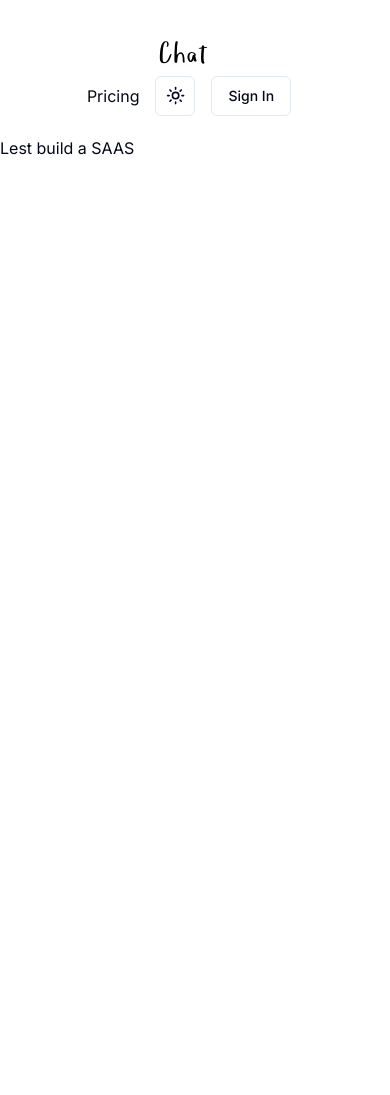
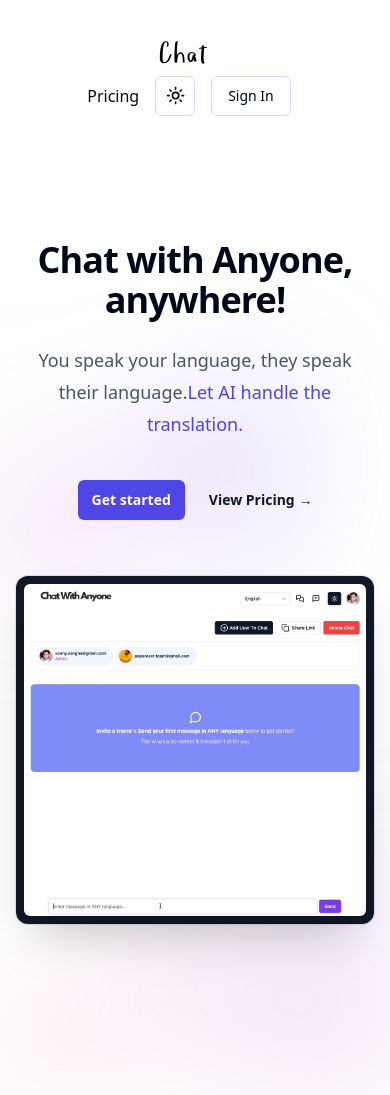
Before and after one commit to WIKTORWIELGUSIAK/chat-translation-app, a Next.js app: page / in a window 390 px wide. Before the commit the page ends 844 px from the top, so only its background shows below. Built offline with nearby package versions, Linux system fonts and the light colour scheme; no server answers.

Commit message:
feature: create styles and basic components for main page

```diff
--- a/app/globals.css
+++ b/app/globals.css
@@ -28,15 +28,15 @@
     --destructive: 0 84.2% 60.2%;
     --destructive-foreground: 210 40% 98%;
 
-    --border: 214.3 31.8% 91.4%;
-    --input: 214.3 31.8% 91.4%;
-    --ring: 222.2 84% 4.9%;
+    --border: 210 31.8% 91.4%;
+    --input: 260 100% 91.4%;
+    --ring: 260 84% 90%;
 
     --radius: 0.5rem;
   }
 
   .dark {
-    --background: 222.2 84% 4.9%;
+    --background: 221 39.29% 10.98%;
     --foreground: 210 40% 98%;
 
     --card: 222.2 84% 4.9%;
@@ -62,7 +62,7 @@
 
     --border: 217.2 32.6% 17.5%;
     --input: 217.2 32.6% 17.5%;
-    --ring: 212.7 26.8% 83.9%;
+    --ring: 260 30% 50%;
   }
 }
 
--- a/app/layout.tsx
+++ b/app/layout.tsx
@@ -4,8 +4,6 @@
 import Header from "@/components/Header";
 import { ThemeProvider } from "@/components/ThemeProvider";
 import ClientProviders from "@/components/ClientProviders";
-
-const inter = Inter({ subsets: ["latin"] });
 
 export const metadata: Metadata = {
   title: "Wi-Chat",
@@ -20,7 +18,7 @@
   return (
     <ClientProviders>
       <html lang="en">
-        <body className={inter.className}>
+        <body className="flex flex-col min-h-screen">
           <ThemeProvider
             attribute="class"
             defaultTheme="system"
--- a/app/page.tsx
+++ b/app/page.tsx
@@ -1,9 +1,87 @@
 import Image from "next/image";
+import Link from "next/link";
+import DemoGif from "@/images/landingPage/demo.gif";
 
 export default function Home() {
   return (
     <main>
-      <h1>Lest build a SAAS</h1>
+      <div className="relative isolate pt-14 dark:bg-gray-900">
+        <div
+          className="absolute inset-x-0 top-28 -z-10 transform-gpu overflow-hidden blur-3xl"
+          aria-hidden="true"
+        >
+          <div
+            className="relative left-[calc(50%-11rem)] aspect-[1155/678] w-[36.125rem]
+          -translate-x-1/2 rotate-[30deg] bg-gradient-to-tr from-[#ff80b5]
+          to-[#9089fc] opacity-30 sm:left-[calc(50%-30rem)] sm:w-[72.1875rem]"
+            style={{
+              clipPath:
+                "polygon(74.1% 44.1%, 100% 61.6%, 97.5% 26.9%, 85.5% 0.1%, 80.7% 2%, 72.5% 32.5%, " +
+                "60.2% 62.4%, 52.4% 68.1%, 47.5% 57.3%, 45.2% 58.3%, 45.2% 34.5%, 27.5% 76.7%, " +
+                "0.1% 64.9%, 17.9% 100%, 27.6% 76.8%, 76.1% 97.7%, 74.1% 44.1%",
+            }}
+          />
+        </div>
+        <div className="py-12 sm:py-20 lg:pb-40">
+          <div className="mx-auto max-w-7xl px-6 lg:px-8">
+            <div className="mx-auto max-w-2xl text-center">
+              <h1 className="text-4xl font-bold tracking-tight sm:text-6xl">
+                Chat with Anyone, anywhere!
+              </h1>
+              <p className="mt-6 text-lg leading-8 text-gray-600 dark:text-gray-300">
+                You speak your language, they speak their language.
+                <span className="text-indigo-600 dark:text-indigo-500">
+                  Let AI handle the translation.
+                </span>
+              </p>
+              <div className="mt-10 flex items-center justify-center gap-x-6">
+                <Link
+                  href="/chat"
+                  className="rounded-md bg-indigo-600 px-3.5 py-2.5 text-sm font-semibold text-white dark:text-white shadow-sm hover:bg-indigo-500 focus-visible:outline
+                   focus-visible:outline-2 focus-visible:outline-offset-2 focus-visible:outline-indigo-600"
+                >
+                  Get started
+                </Link>
+                <Link
+                  href="/pricing"
+                  className="text-sm font-semibold leading-6 text-gray-900 dark:text-gray-300"
+                >
+                  View Pricing <span>→</span>
+                </Link>
+              </div>
+            </div>
+
+            <div className="mt-16 flow-root sm:mt-24">
+              <div className="-m-2 rounded-xl bg-gray-900 p-2 ring-1 ring-gray-900/10 lg:-m-4 lg:rounded-2xl lg:p-4">
+                <Image
+                  unoptimized
+                  src={DemoGif}
+                  alt="App screenshot"
+                  width={2432}
+                  height={1442}
+                  className="rounded-md shadow-2xl ring-1 ring-gray-900/10"
+                />
+              </div>
+            </div>
+          </div>
+        </div>
+        <div
+          className="absolute inset-x-0 top-[calc(100%-13rem)] -z-10 transform-gpu overflow-hidden blur-3xl sm:top-[calc(100%-30rem)]"
+          aria-hidden="true"
+        >
+          <div
+            className="relative left-[calc(50%+3rem)] aspect-[1155/678] w-[36.125rem]
+          -translate-x-1/2 bg-gradient-to-tr from-[#ff80b5]
+          to-[#9089fc] opacity-30 sm:left-[calc(50%+36rem)] sm:w-[72.1875rem]"
+            style={{
+              clipPath:
+                "polygon(74.1% 44.1%, 100% 61.6%, 97.5% 26.9%, 85.5% 0.1%, 80.7% 2%, 72.5% 32.5%, " +
+                "60.2% 62.4%, 52.4% 68.1%, 47.5% 57.3%, 45.2% 58.3%, 45.2% 34.5%, 27.5% 76.7%, " +
+                "0.1% 64.9%, 17.9% 100%, 27.6% 76.8%, 76.1% 97.7%, 74.1% 44.1%",
+            }}
+          />
+        </div>
+      </div>
     </main>
   );
 }
--- /dev/null
+++ b/components/CreateChatButton.tsx
@@ -0,0 +1,19 @@
+"use client";
+
+import { MessageSquarePlusIcon } from "lucide-react";
+import { Button } from "./ui/button";
+import { useRouter } from "next/navigation";
+
+function CreateChatButton() {
+  const router = useRouter();
+  const createNewChat = async () => {
+    router.push(`/chat/abc`);
+  };
+  return (
+    <Button onClick={createNewChat} variant={"ghost"}>
+      <MessageSquarePlusIcon />
+    </Button>
+  );
+}
+
+export default CreateChatButton;
--- a/components/Header.tsx
+++ b/components/Header.tsx
@@ -5,6 +5,7 @@
 import { authOptions } from "@/auth";
 import Link from "next/link";
 import { MessagesSquareIcon } from "lucide-react";
+import CreateChatButton from "./CreateChatButton";
 
 async function Header() {
   const session = await getServerSession(authOptions);
@@ -20,6 +21,7 @@
               <Link href={"/chat"} prefetch={false}>
                 <MessagesSquareIcon className="text-black dark:text-white" />
               </Link>
+              <CreateChatButton />
             </>
           ) : (
             <Link href="/pricing">Pricing</Link>
```
Also changed, not shown: images/landingPage/demo.gif (added).
